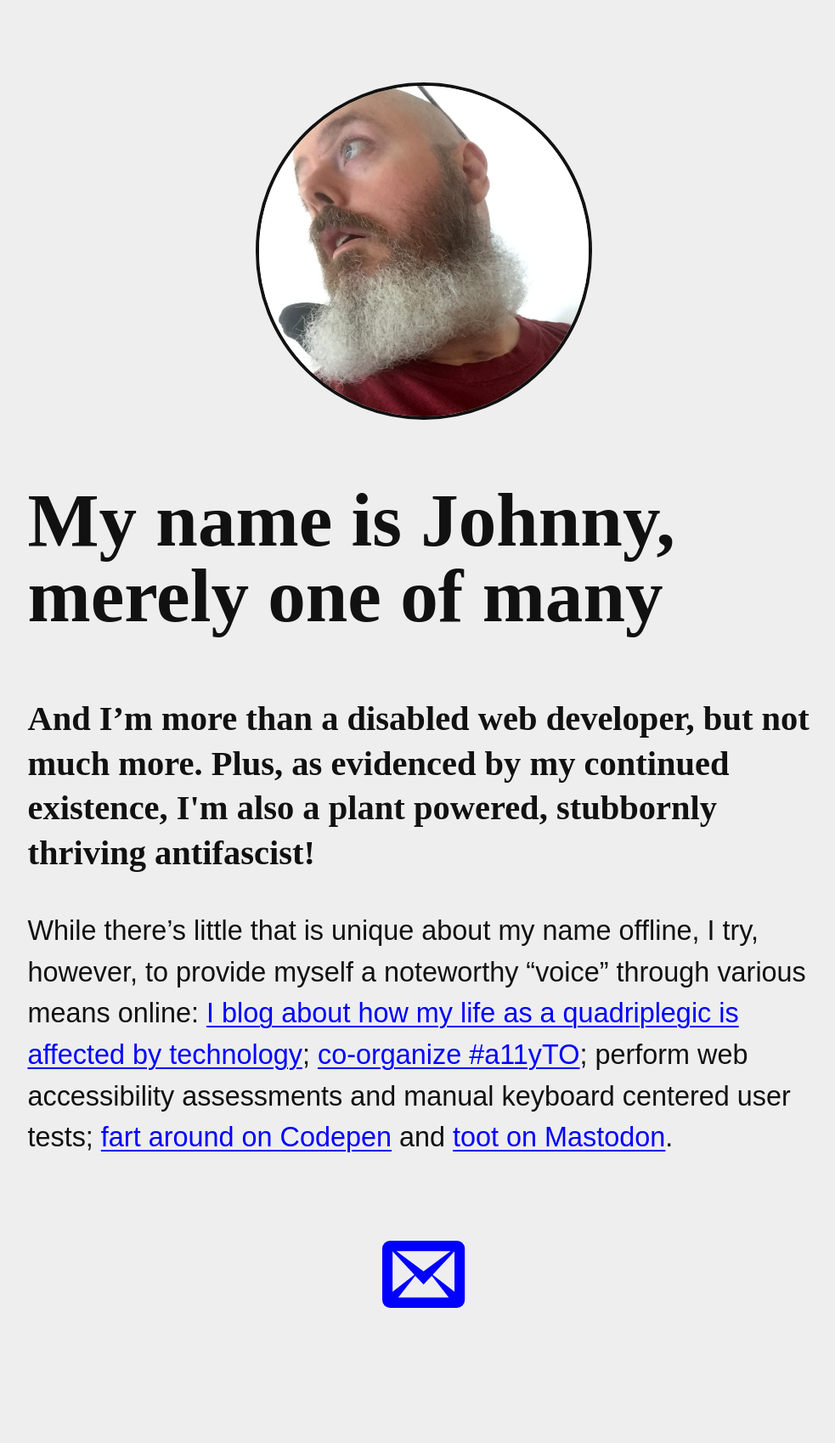
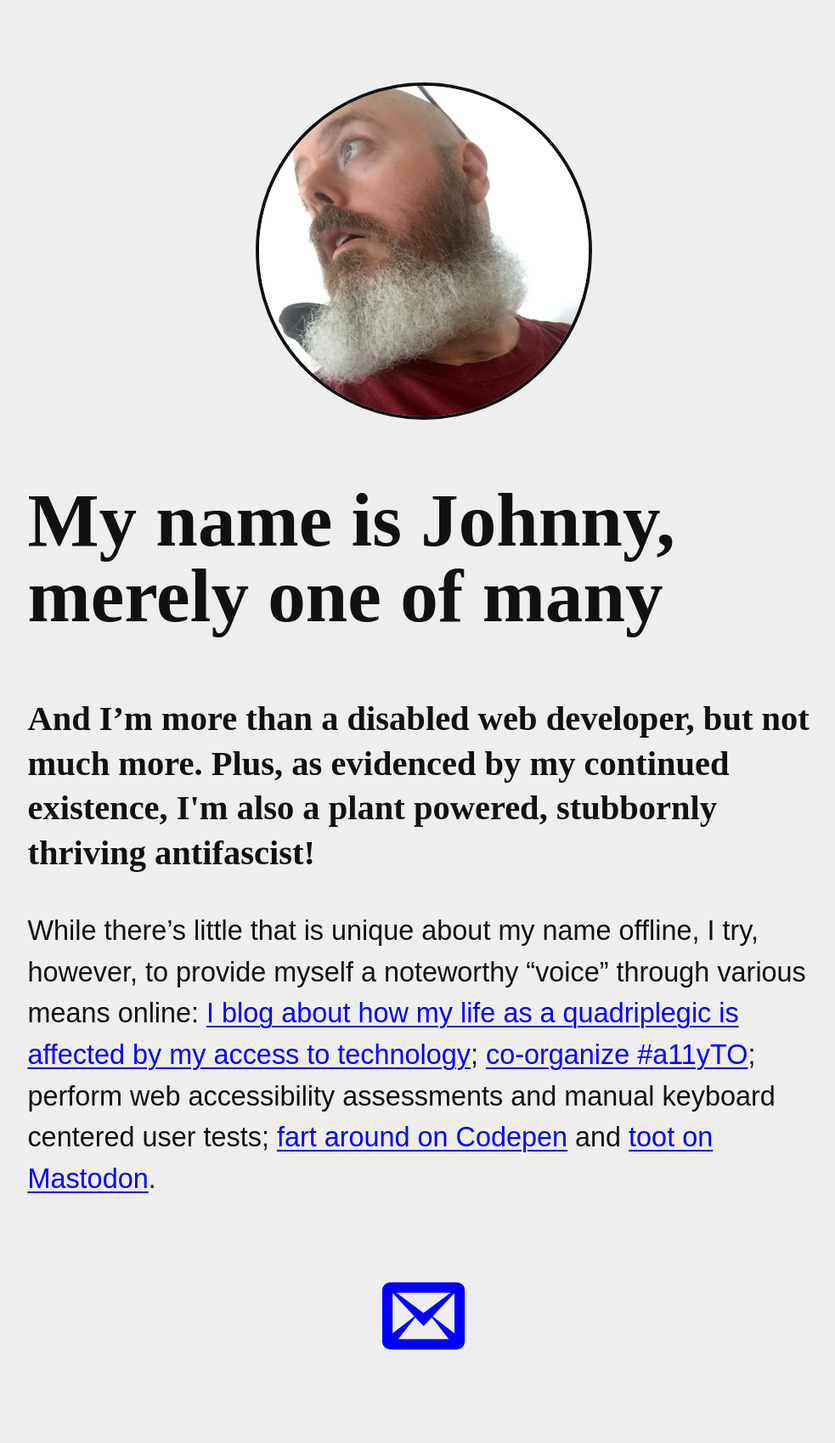
Before and after one commit to abledaccess/johnnydaux.org, a Jekyll site: the page built from index.md, in a window 1280 px wide. Shown: the whole page at 85% size, without its empty margins (141-1124 px from the left). Built offline with Jekyll 4.4.1, drawn with Linux system fonts in a browser that asks for light colours; some web fonts are replaced; before the commit the page ends 1650 px from its top, so only the background shows below that.

Commit message:
Update copy

```diff
--- a/index.md
+++ b/index.md
@@ -9,4 +9,4 @@
 
 <p class="intro">{{ site.description }}</p>
 
-While there's little that is unique about my name offline, I try, however, to provide myself a noteworthy "voice" through various means online: [I blog about how my life as a quadriplegic is affected by technology](https://abledaccess.com); [co-organize #a11yTO](http://a11yto.com); perform web accessibility assessments and manual keyboard centered user tests; [fart around on Codepen](https://codepen.io/johnnydaux) and <a rel="me" href="https://mastodon.social/@johnnydaux">toot on Mastodon</a>.
+While there's little that is unique about my name offline, I try, however, to provide myself a noteworthy "voice" through various means online: [I blog about how my life as a quadriplegic is affected by my access to technology](https://abledaccess.com); [co-organize #a11yTO](http://a11yto.com); perform web accessibility assessments and manual keyboard centered user tests; [fart around on Codepen](https://codepen.io/johnnydaux) and <a rel="me" href="https://mastodon.social/@johnnydaux">toot on Mastodon</a>.
```
